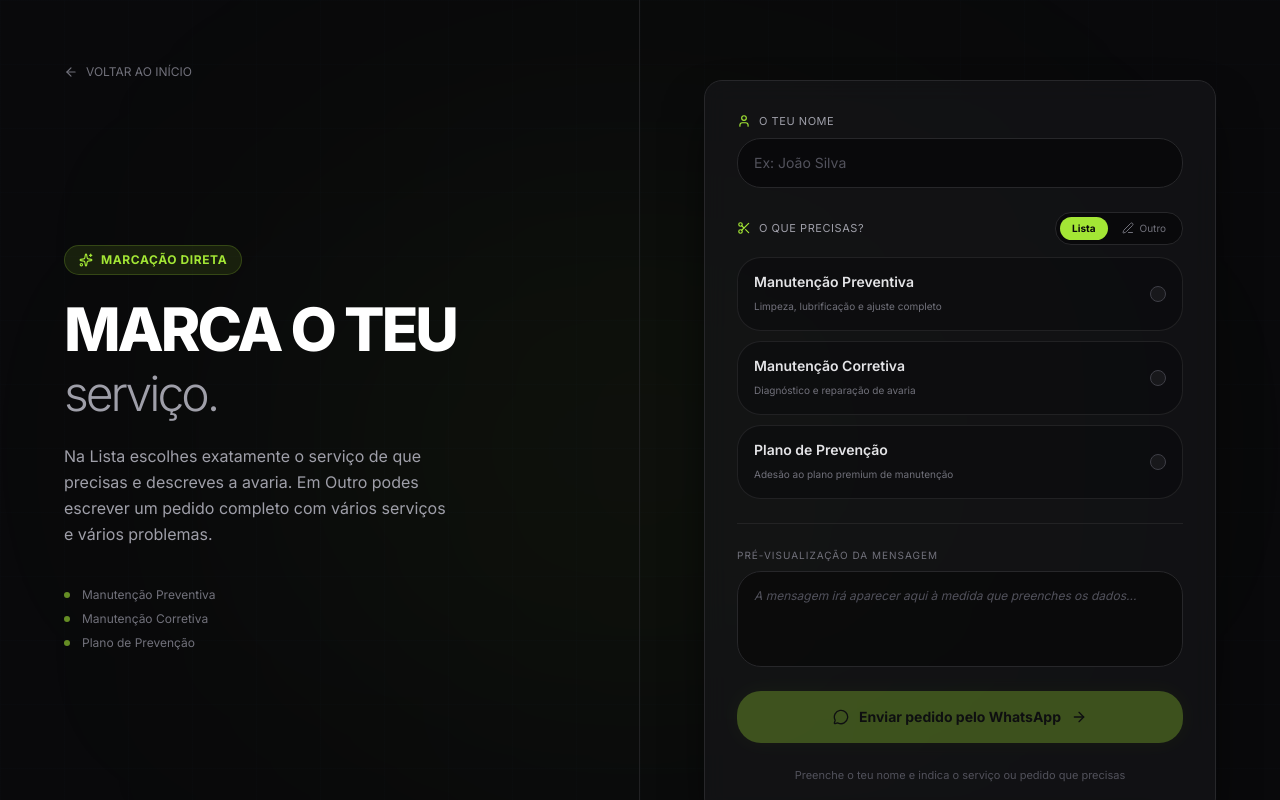
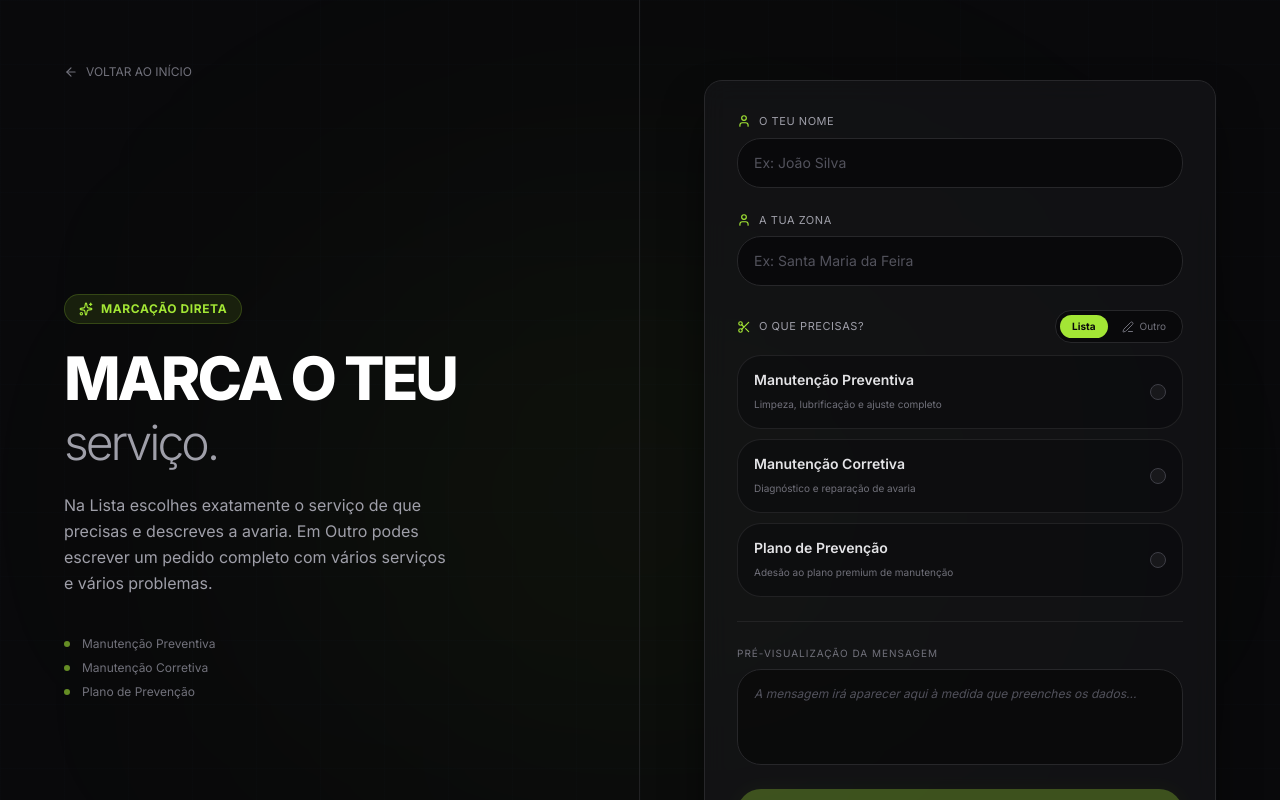
Before and after one commit to martimfm1/lab-customs-clipper, a Next.js app: page /marcacao in a window 1280 px wide. Shown: the top 800 px of the page. Built offline with nearby package versions, Linux system fonts and the light colour scheme.

Commit message:
Add customer location to WhatsApp booking message

```diff
--- a/app/marcacao/page.tsx
+++ b/app/marcacao/page.tsx
@@ -41,20 +41,22 @@ type ServiceId = (typeof PRESET_SERVICES)[number]["id"] | "";
 
 function buildMessage(
   name: string,
+  location: string,
   service: string,
   serviceId: ServiceId,
   problem: string,
   mode: ServiceMode,
 ): string {
   const n = name.trim();
+  const zone = location.trim();
   const s = service.trim();
   const p = problem.trim();
 
-  if (!n || !s) return "";
+  if (!n || !zone || !s) return "";
 
   if (mode === "custom") {
     return [
-      `Olá! O meu nome é *${n}*.`,
+      `Olá! O meu nome é *${n}* - ${zone}.`,
       `Preciso de ajuda com o seguinte pedido:`,
       s,
       p ? `\nProblemas / detalhes:\n${p}` : "",
@@ -67,7 +69,7 @@ function buildMessage(
 
   if (serviceId === "premium") {
     return [
-      `Olá! O meu nome é *${n}*.`,
+      `Olá! O meu nome é *${n}* - ${zone}.`,
       `Gostaria de aderir ao *${s}*.`,
       p ? `\nProblema / necessidade:\n${p}` : "",
       "",
@@ -78,7 +80,7 @@ function buildMessage(
   }
 
   return [
-    `Olá! O meu nome é *${n}*.`,
+    `Olá! O meu nome é *${n}* - ${zone}.`,
     `Gostaria de marcar *${s}*.`,
     p ? `\nProblema / avaria:\n${p}` : "",
     "",
@@ -90,6 +92,7 @@ function buildMessage(
 
 export default function BookingMessagePage() {
   const [name, setName] = useState("");
+  const [location, setLocation] = useState("");
   const [mode, setMode] = useState<ServiceMode>("preset");
   const [selectedId, setSelectedId] = useState<ServiceId>("");
   const [customService, setCustomService] = useState("");
@@ -104,10 +107,10 @@ export default function BookingMessagePage() {
 
   const activeServiceId: ServiceId = mode === "preset" ? selectedId : "";
   const message = useMemo(
-    () => buildMessage(name, service, activeServiceId, problem, mode),
-    [name, service, activeServiceId, problem, mode],
+    () => buildMessage(name, location, service, activeServiceId, problem, mode),
+    [name, location, service, activeServiceId, problem, mode],
   );
-  const isReady = name.trim().length > 0 && service.trim().length > 0;
+  const isReady = name.trim().length > 0 && location.trim().length > 0 && service.trim().length > 0;
 
   const handleWhatsApp = () => {
     if (!isReady) return;
@@ -234,6 +237,21 @@ export default function BookingMessagePage() {
                 aria-label="O teu nome"
                 value={name}
                 onChange={(e) => setName(e.target.value)}
+                className="w-full rounded-xl border border-zinc-800 bg-zinc-950 px-4 py-3.5 text-sm text-zinc-100 placeholder:text-zinc-600 focus:outline-none focus:border-[#a3e635]/50 focus:ring-1 focus:ring-[#a3e635]/20 transition-all duration-200"
+              />
+            </div>
+
+            <div className="space-y-2">
+              <label className="flex items-center gap-2 text-[11px] font-mono uppercase tracking-wider text-zinc-400">
+                <User className="w-3.5 h-3.5 shrink-0 text-[#a3e635]" />A tua zona
+              </label>
+              <input
+                type="text"
+                autoComplete="address-level2"
+                placeholder="Ex: Santa Maria da Feira"
+                aria-label="A tua zona"
+                value={location}
+                onChange={(e) => setLocation(e.target.value)}
                 className="w-full rounded-xl border border-zinc-800 bg-zinc-950 px-4 py-3.5 text-sm text-zinc-100 placeholder:text-zinc-600 focus:outline-none focus:border-[#a3e635]/50 focus:ring-1 focus:ring-[#a3e635]/20 transition-all duration-200"
               />
             </div>
@@ -454,7 +472,7 @@ export default function BookingMessagePage() {
 
             {!isReady && (
               <p className="text-center text-[11px] font-mono text-zinc-600">
-                Preenche o teu nome e indica o serviço ou pedido que precisas
+                Preenche o teu nome, a tua zona e indica o serviço ou pedido que precisas
               </p>
             )}
             {isReady && (
```
